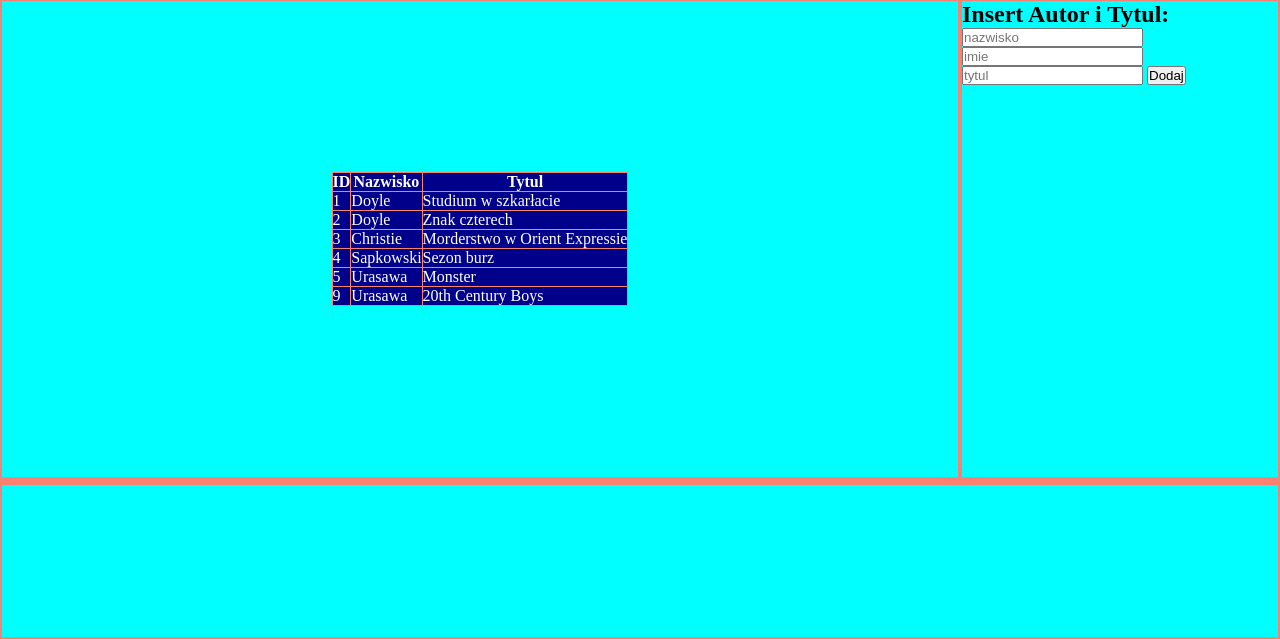
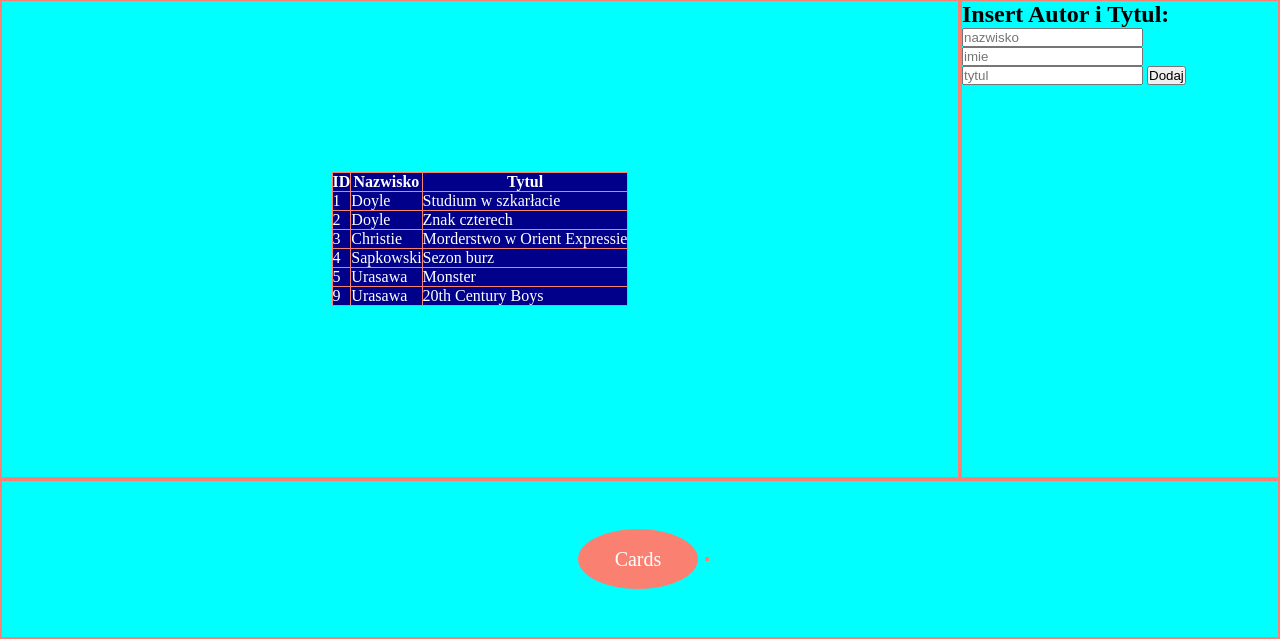
Before and after one commit to 3ti-2020/crud-wiele-do-wielu-oliwier-sikora, a PHP site: page / in a window 1280 px wide. Shown: the part 161-800 px from the top of the page. Run offline with PHP 8.4, Linux system fonts and the light colour scheme; data comes from the database, SQL or seed files in the repository; data that the repository does not hold is empty.

Commit message:
Add files via upload

```diff
--- a/index.php
+++ b/index.php
@@ -51,7 +51,11 @@
 
 
 </aside>
-<footer><footer>
+<footer>
+
+        <a href="card/cards.html" class="cards"><i class="fas fa-address-card"></i>Cards</a>
+
+<footer>
 </body>
 <script src="main.js"></script>
 </html>
--- a/style.css
+++ b/style.css
@@ -40,6 +40,9 @@ aside{
 footer{
     grid-area: c;
     border: 2px solid salmon;
+    display: flex;
+    justify-content: center;
+    align-items: center;
 }
 
 .tabelka{
@@ -57,3 +60,26 @@ tr:hover{
     color: black;
     font-weight: bold;
 }
+
+.cards{
+    background: salmon;
+    height: 60px;
+    width: 120px;
+    list-style-type: none;
+    text-decoration: none;
+    font-size: 20px;
+    display: flex;
+    justify-content: center;
+    align-items: center;
+    color: white;
+    border-radius: 70%;
+    margin: 7px;
+}
+
+.cards:hover{
+    height: 100px;
+    width: 200px;
+    font-size: 30px;
+    font-weight: bold;
+    background-color: darkblue;
+}
```
